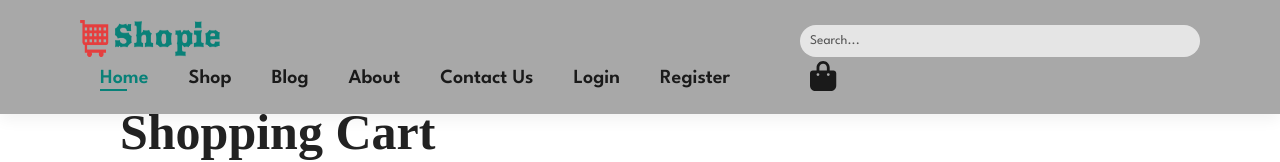
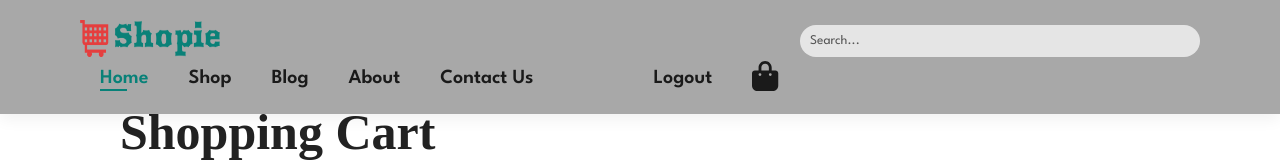
Before and after one commit to FavourGaitano/-Shopie-, an Angular app in the folder angular-frontend/: page /cart in a window 1280 px wide. Shown: the top 162 px of the page. Built offline with nearby package versions, Linux system fonts and the light colour scheme; sample sign-in values are in the browser's storage.

Commit message:
authguard and isLoggedIn

```diff
--- /dev/null
+++ b/angular-frontend/src/app/auth.guard.ts
@@ -0,0 +1,19 @@
+import { Injectable } from '@angular/core';
+import { CanActivate, Router } from '@angular/router';
+
+@Injectable({
+  providedIn: 'root',
+})
+export class AuthGuard implements CanActivate {
+  constructor(private router: Router) {}
+
+  canActivate(): boolean {
+    const isAuthenticated = localStorage.getItem('authToken');
+    if (isAuthenticated) {
+      return true;
+    } else {
+      this.router.navigate(['/login']);
+      return false;
+    }
+  }
+}
--- a/angular-frontend/src/app/components/login/login.component.ts
+++ b/angular-frontend/src/app/components/login/login.component.ts
@@ -40,6 +40,7 @@ export class LoginComponent {
 
           if (loginResponse.token) {
             localStorage.setItem('authToken', loginResponse.token);
+            this.auth.triggerLoginStateCheck();
             this.auth.readToken(
               (tokenResponse) => {
 
--- a/angular-frontend/src/app/components/navbar/navbar.component.html
+++ b/angular-frontend/src/app/components/navbar/navbar.component.html
@@ -18,9 +18,9 @@
           <li><a>About</a></li>
           <li><a>Contact Us</a></li>
 
-          <li ><a routerLink = "/login" *ngIf="!isLoggedIn">Login</a></li>
-          <li><a routerLink="/registration" *ngIf="!isLoggedIn">Register</a></li>
-          <li><a routerLink="/home" *ngIf="isLoggedIn">Logout</a></li>
+          <li ><a routerLink = "/login" *ngIf="!loggedIn">Login</a></li>
+          <li><a routerLink="/registration" *ngIf="!loggedIn">Register</a></li>
+          <li><a routerLink="/home" *ngIf="loggedIn" (click)="logoutUser()">Logout</a></li>
 
         </ul>
       </nav>
--- a/angular-frontend/src/app/components/navbar/navbar.component.ts
+++ b/angular-frontend/src/app/components/navbar/navbar.component.ts
@@ -1,8 +1,9 @@
-import { Component } from '@angular/core';
+import { Component, OnInit} from '@angular/core';
 import { RegisterComponent } from '../register/register.component';
 import { LoginComponent } from '../login/login.component';
-import { RouterLink } from '@angular/router';
+import { RouterLink, Router } from '@angular/router';
 import { CommonModule } from '@angular/common';
+import { AuthService } from '../../services/auth.service';
 
 @Component({
   selector: 'app-navbar',
@@ -12,5 +13,37 @@ import { CommonModule } from '@angular/common';
   styleUrl: './navbar.component.css'
 })
 export class NavbarComponent {
-  isLoggedIn:any
+  loggedIn: boolean = false;
+
+  public updateLoginState() {
+    this.loggedIn = this.authService.isLoggedIn();
+  }
+
+  constructor(private router: Router, private authService: AuthService) {
+
+  }
+
+  ngOnInit() {
+    this.checkLoginStatus();
+
+    this.authService.triggerLoginStateCheck = () => {
+      this.updateLoginState();
+    };
+
+    this.updateLoginState()
+
+  }
+
+  checkLoginStatus(): void {
+    this.loggedIn = this.authService.isLoggedIn();
+  }
+
+
+
+  logoutUser() {
+    this.authService.logoutUser();
+    this.loggedIn = false;
+    this.router.navigate(['/home']);
+  }
+
 }
--- a/angular-frontend/src/app/services/auth.service.ts
+++ b/angular-frontend/src/app/services/auth.service.ts
@@ -9,6 +9,8 @@ import { Category } from '../interfaces/categories.interface';
   providedIn: 'root'
 })
 export class AuthService {
+
+
 
   constructor(private http:HttpClient) { }
 
@@ -49,4 +51,14 @@ export class AuthService {
 
     return this.http.post<{message:string, error:string}>('http://localhost:4001/categories', category_details)
   }
+
+  isLoggedIn(): boolean {
+    return !!localStorage.getItem('authToken');
+  }
+
+  logoutUser() {
+    localStorage.removeItem('authToken');
+  }
+
+  triggerLoginStateCheck() {}
 }
```
Also changed, not shown: angular-frontend/src/app/app.routes.ts (+7 -5 lines), 1 other file (tests, documents, lock files or other folders).
